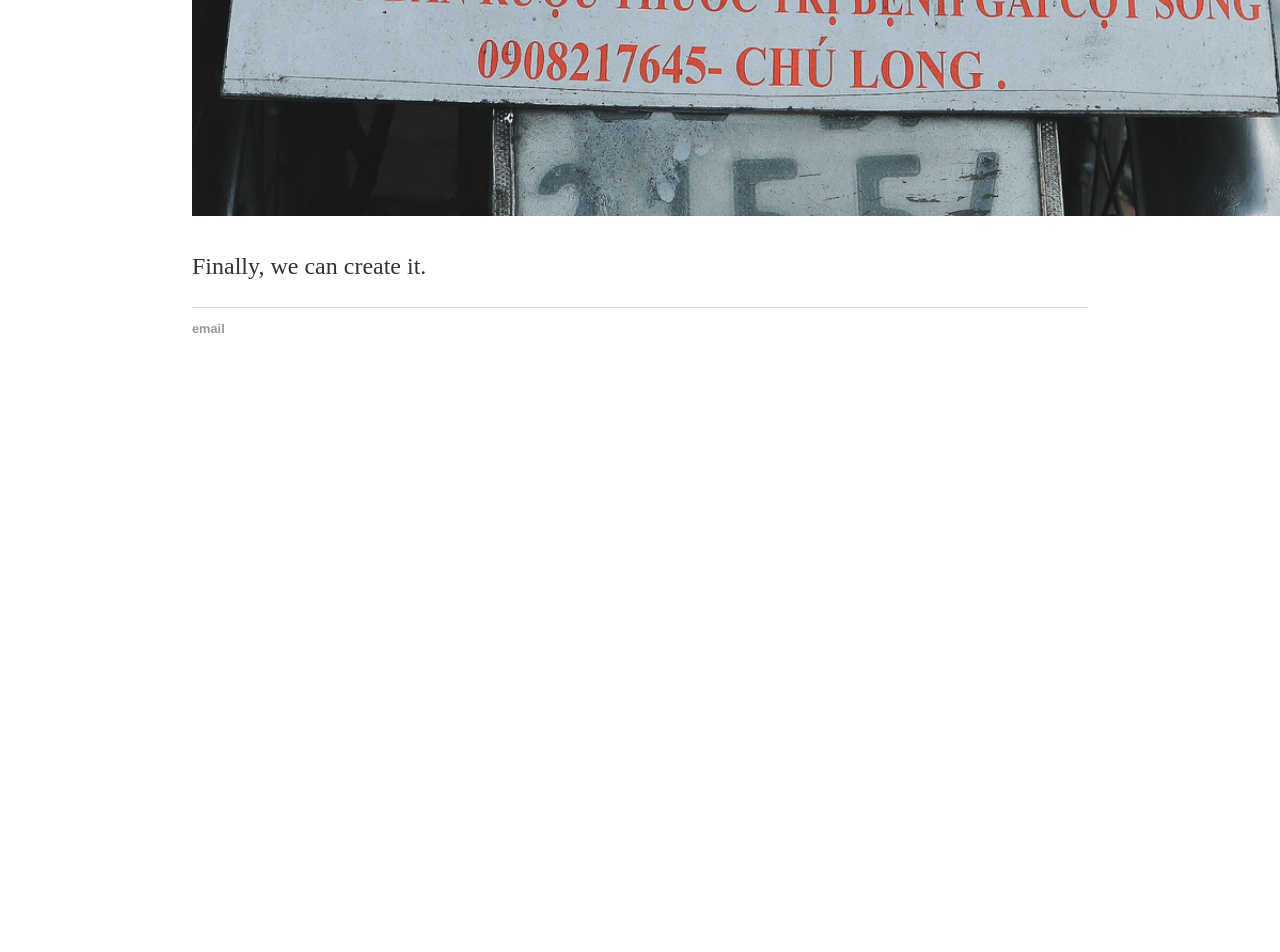
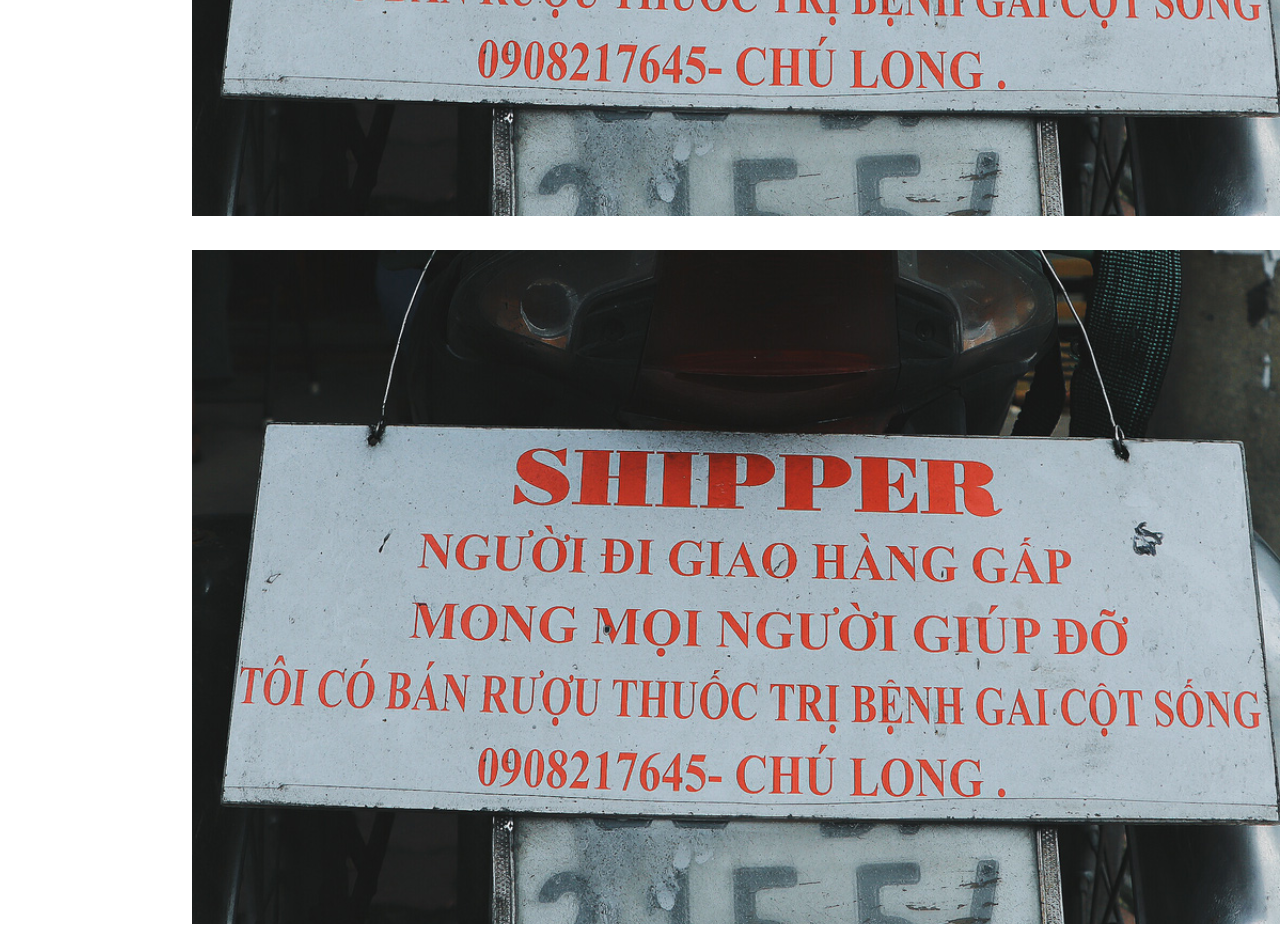
Before and after one commit to lytranp/lytranp.github.io, a Jekyll site: the page built from _posts/datamining/2020-10-11-hello-world.md, in a window 1280 px wide. Shown: the part 1093-2045 px from the top of the page. Built offline with Jekyll 4.4.1, drawn with Linux system fonts in a browser that asks for light colours; before the commit the page ends 1489 px from its top, so only the background shows below that.

Commit message:
Update 2020-10-11-hello-world.md

```diff
--- a/_posts/datamining/2020-10-11-hello-world.md
+++ b/_posts/datamining/2020-10-11-hello-world.md
@@ -10,6 +10,8 @@ date: 2020-10-23
 
 ![test1](./2020-11-10-16-42-16.png)
 
-![test2](../sources/test.png)
+![test2](/sources/test.png)
+
+![test3](../sources/test.png)
 
 Finally, we can create it.
```
